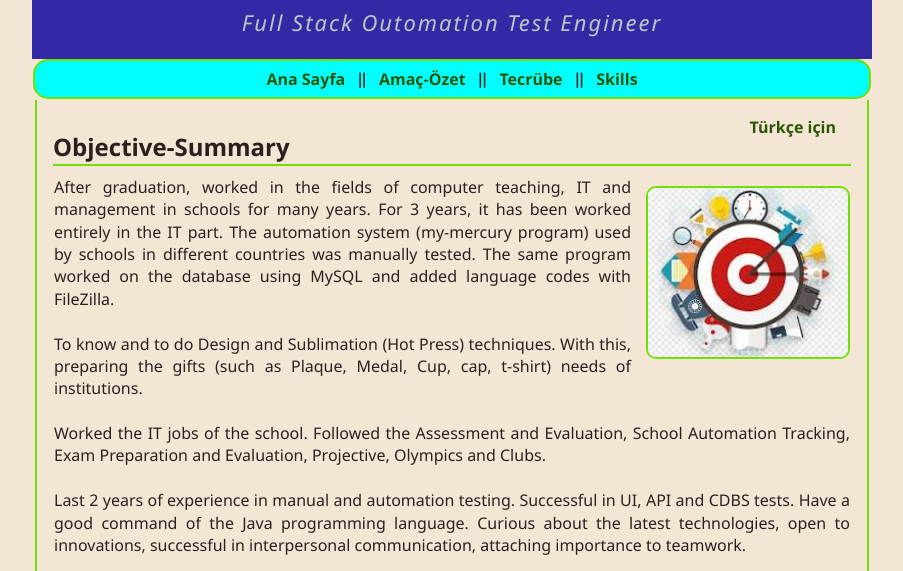
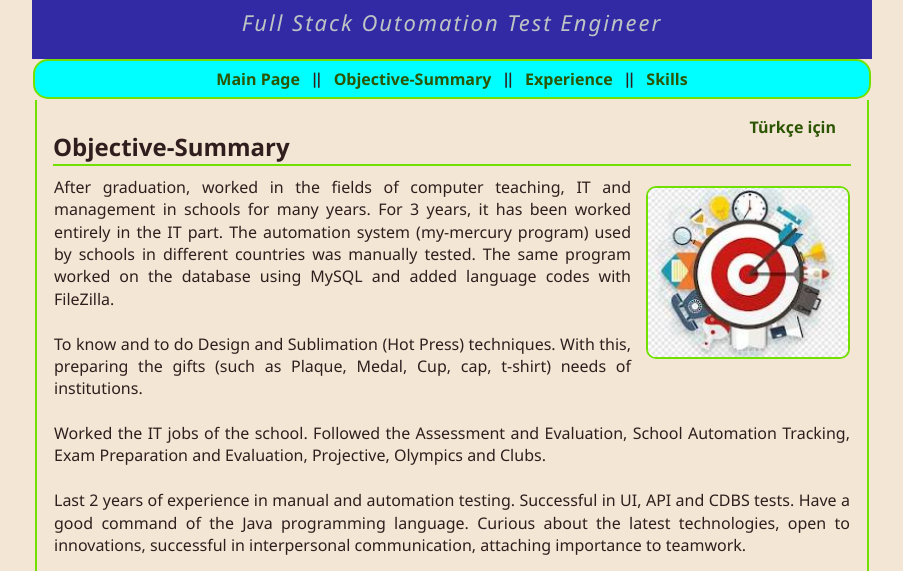
Before and after one commit to Msk1161/htlm, a plain HTML site: page myweb/objective.html in a window 1280 px wide. Shown: the part 85-656 px from the top of the page, without its empty margins (188-1091 px from the left). Drawn offline with Linux system fonts and the light colour scheme.

Commit message:
4_Agust2

```diff
--- a/myweb/objective.html
+++ b/myweb/objective.html
@@ -13,10 +13,10 @@
       </div>
 
       <div  id="menu">
-        <a href="index.html"> Ana Sayfa</a> &nbsp;&nbsp||&nbsp;&nbsp
-        <a href="ozet.html">Amaç-Özet</a> &nbsp;&nbsp||&nbsp;&nbsp
-        <a href="tecrube.html">Tecrübe</a> &nbsp;&nbsp||&nbsp;&nbsp
-        <a href="skills.html">Skills</a>
+          <a href="english.html"> Main Page</a> &nbsp;&nbsp||&nbsp;&nbsp
+          <a href="objective.html">Objective-Summary</a> &nbsp;&nbsp||&nbsp;&nbsp
+          <a href="experience.html">Experience</a> &nbsp;&nbsp||&nbsp;&nbsp
+          <a href="skills.html">Skills</a>
 
       </div>
 
```
Also changed, not shown: myweb/english.html (+4 -4 lines), myweb/experience.html (+4 -4 lines), myweb/skills.html (+4 -4 lines).
